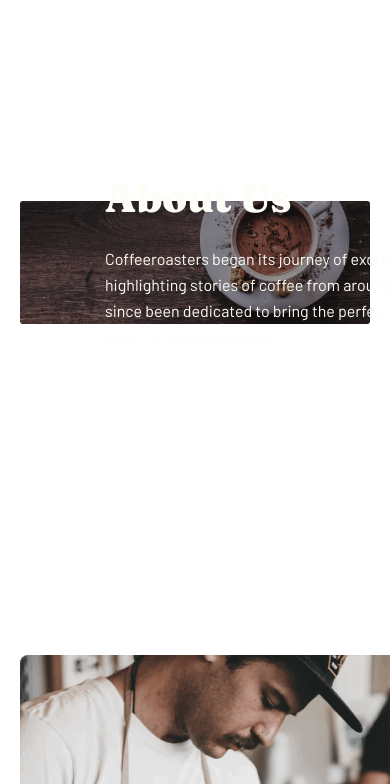
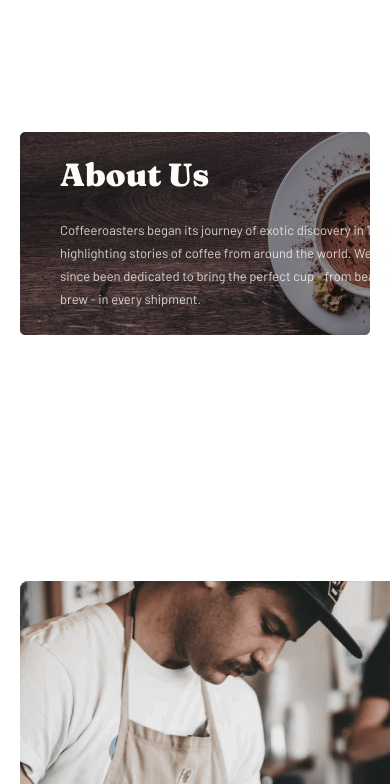
Before and after one commit to umarofz/coffee-with-responsive, a plain HTML site: page about__us.html in a window 390 px wide. Shown: the part 60-844 px from the top of the page. Drawn offline with nearby package versions, Linux system fonts and the light colour scheme.

Commit message:
End of about-hero section

```diff
--- a/scss/blocks/_about-hero.scss
+++ b/scss/blocks/_about-hero.scss
@@ -38,6 +38,144 @@
   }
 }
 
+@media only screen and (max-width: 768px) {
+  .about-hero {
+
+    margin-bottom: 152px;
+
+    &__container {
+      background-image: url(./../../images/about__us__bgi__tablet.png);
+      background-repeat: no-repeat;
+      background-size: contain;
+      background-position: center;
+      padding-top: 118px;
+      padding-bottom: 118px;
+      padding-left: 58px;
+    }
+
+    &__left {
+    }
+
+    &__heading {
+      font-size: 32px;
+      line-height: 40px;
+      margin-bottom: 24px;
+      color: #FEFCF7;
+    }
+
+    &__text {
+      font-size: 15px;
+      line-height: 25px;
+      width: 398px;
+      opacity: 0.8;
+    }
+  }
+}
+
+@media only screen and (max-width: 600px) {
+  .about-hero {
+
+    margin-bottom: 152px;
+
+    &__container {
+      background-image: url(./../../images/about__us__bgi__tablet.png);
+      background-repeat: no-repeat;
+      background-size: contain;
+      background-position: center;
+      padding-top: 118px;
+      padding-bottom: 118px;
+      padding-left: 50px;
+    }
+
+    &__left {
+    }
+
+    &__heading {
+      font-size: 32px;
+      line-height: 40px;
+      margin-bottom: 24px;
+      color: #FEFCF7;
+    }
+
+    &__text {
+      font-size: 15px;
+      line-height: 24px;
+      width: 398px;
+      opacity: 0.8;
+    }
+  }
+}
+
+@media only screen and (max-width: 490px) {
+  .about-hero {
+
+    margin-bottom: 152px;
+
+    &__container {
+      background-image: url(./../../images/about__us__bgi__tablet.png);
+      background-repeat: no-repeat;
+      background-size: contain;
+      background-position: center;
+      padding-top: 118px;
+      padding-bottom: 118px;
+      padding-left: 40px;
+    }
+
+    &__left {
+    }
+
+    &__heading {
+      font-size: 32px;
+      line-height: 40px;
+      margin-bottom: 24px;
+      color: #FEFCF7;
+    }
+
+    &__text {
+      font-size: 13px;
+      line-height: 23px;
+      width: 350px;
+      opacity: 0.8;
+    }
+  }
+}
+
+@media only screen and (max-width: 375px) {
+  .about-hero {
+
+    margin-bottom: 120px;
+
+    &__container {
+      background-image: url(./../../images/about__us__bgi__mobile.png);
+      background-repeat: no-repeat;
+      background-size: contain;
+      background-position: center;
+      padding-top: 111px;
+      padding-bottom: 87px;
+      padding-left: 24px;
+      padding-right: 24px;
+    }
+
+    &__left {
+      text-align: center;
+    }
+
+    &__heading {
+      font-size: 28px;
+      line-height: 28px;
+      margin-bottom: 24px;
+      color: #FEFCF7;
+    }
+
+    &__text {
+      font-size: 15px;
+      line-height: 25px;
+      width: 279px;
+      opacity: 0.8;
+    }
+  }
+}
+
 @media
 only screen and (-webkit-min-device-pixel-ratio: 2),
 only screen and (   min--moz-device-pixel-ratio: 2),
```
Also changed, not shown: css/styles.css, images/about__us__bgi__mobile.png (added), images/about__us__bgi__tablet.png (added), 1 other file. Lines whose indentation alone changed are shown as unchanged.
